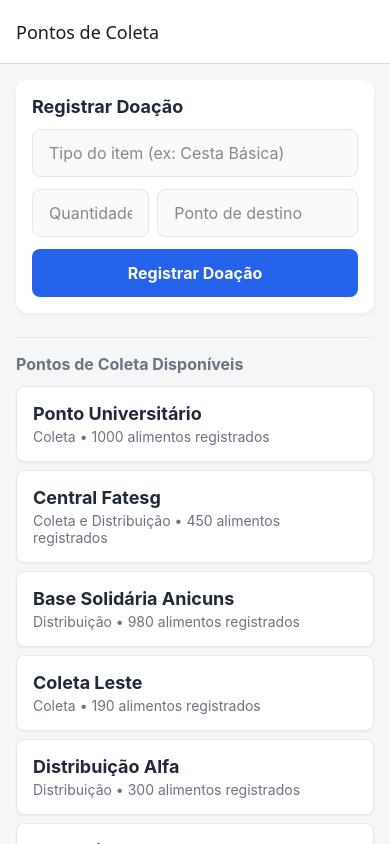
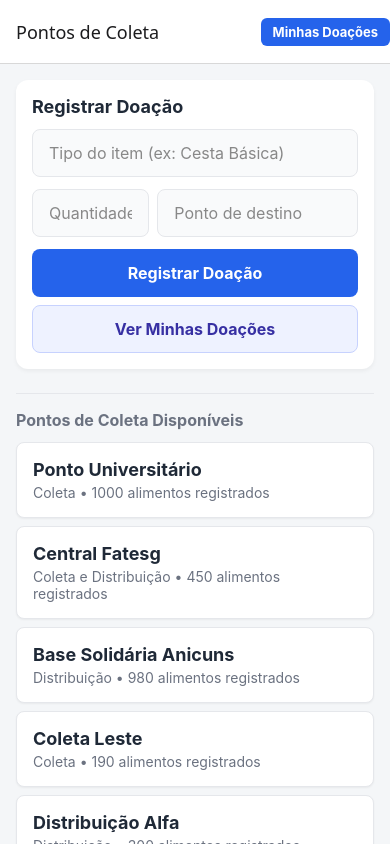
Before and after one commit to PablineSantos/instituto-mao-amiga, a React Native app: screen / in a window 390 px wide. Built offline with nearby package versions, Linux system fonts and the light colour scheme.

Commit message:
feat: add donation history screen with FlatList refs #09

```diff
--- a/App.tsx
+++ b/App.tsx
@@ -1,8 +1,10 @@
 import React, { useState, useEffect } from 'react';
+import { Text, TouchableOpacity } from 'react-native';
 import { NavigationContainer } from '@react-navigation/native';
 import { createNativeStackNavigator } from '@react-navigation/native-stack';
 import TelaListaPontos, { pontosMock, Ponto } from './TelaListaPontos';
 import TelaDetalhePontos from './TelaDetalhePonto';
+import TelaMinhasDoacoes from './TelaMinhasDoacoes';
 import { listarDoacoes } from './doacoesStorage';
 
 const Stack = createNativeStackNavigator();
@@ -52,7 +54,28 @@ export default function App() {
           contentStyle: { flex: 1, backgroundColor: '#F4F6F8' },
         }}
       >
-        <Stack.Screen name="Lista" options={{ title: 'Pontos de Coleta' }}>
+        <Stack.Screen
+          name="Lista"
+          options={({ navigation }: any) => ({
+            title: 'Pontos de Coleta',
+            headerRight: () => (
+              <TouchableOpacity
+                onPress={() => navigation.navigate('MinhasDoacoes')}
+                style={{
+                  paddingHorizontal: 12,
+                  paddingVertical: 6,
+                  backgroundColor: '#2563EB',
+                  borderRadius: 6,
+                }}
+                activeOpacity={0.8}
+              >
+                <Text style={{ color: '#FFFFFF', fontWeight: 'bold', fontSize: 13 }}>
+                  Minhas Doações
+                </Text>
+              </TouchableOpacity>
+            ),
+          })}
+        >
           {(props: any) => (
             <TelaListaPontos
               {...props}
@@ -64,6 +87,9 @@ export default function App() {
         <Stack.Screen name="Detalhe" options={{ title: 'Detalhes do Ponto' }}>
           {(props: any) => <TelaDetalhePontos {...props} pontos={pontos} />}
         </Stack.Screen>
+        <Stack.Screen name="MinhasDoacoes" options={{ title: 'Minhas doações' }}>
+          {(props: any) => <TelaMinhasDoacoes {...props} />}
+        </Stack.Screen>
       </Stack.Navigator>
     </NavigationContainer>
   );
--- a/TelaListaPontos.tsx
+++ b/TelaListaPontos.tsx
@@ -208,6 +208,14 @@ export default function TelaListaPontos({
           >
             <Text style={styles.textoBotao}>Registrar Doação</Text>
           </TouchableOpacity>
+
+          <TouchableOpacity
+            style={styles.botaoHistorico}
+            onPress={() => navigation.navigate('MinhasDoacoes')}
+            activeOpacity={0.8}
+          >
+            <Text style={styles.textoBotaoHistorico}>Ver Minhas Doações</Text>
+          </TouchableOpacity>
         </View>
       </KeyboardAvoidingView>
 
@@ -300,6 +308,20 @@ const styles = StyleSheet.create({
     width: '100%',
   },
   textoBotao: { color: '#FFF', fontSize: 16, fontWeight: 'bold' },
+  botaoHistorico: {
+    backgroundColor: '#EEF2FF',
+    minHeight: 48,
+    borderRadius: 8,
+    justifyContent: 'center',
+    alignItems: 'center',
+    paddingHorizontal: 16,
+    paddingVertical: 12,
+    marginTop: 8,
+    borderWidth: 1,
+    borderColor: '#C7D2FE',
+    width: '100%',
+  },
+  textoBotaoHistorico: { color: '#3730A3', fontSize: 16, fontWeight: 'bold' },
   divider: { height: 1, backgroundColor: '#E5E7EB', marginVertical: 16 },
   listaTitle: { fontSize: 16, fontWeight: 'bold', color: '#6B7280', marginBottom: 12 },
   item: {
--- /dev/null
+++ b/TelaMinhasDoacoes.tsx
@@ -0,0 +1,179 @@
+import React, { useState, useCallback } from 'react';
+import {
+  View,
+  Text,
+  FlatList,
+  StyleSheet,
+  TouchableOpacity,
+  ActivityIndicator,
+} from 'react-native';
+import { useFocusEffect } from '@react-navigation/native';
+import { listarDoacoes, Doacao } from './doacoesStorage';
+
+export interface ItemDoacaoProps {
+  doacao: Doacao;
+}
+
+export const ItemDoacao = React.memo(function ItemDoacao({ doacao }: ItemDoacaoProps) {
+  const dataFormatada = doacao.criadoEm
+    ? new Date(doacao.criadoEm).toLocaleString('pt-BR')
+    : 'Data não informada';
+
+  return (
+    <View style={styles.card}>
+      <Text style={styles.cardTitulo}>{doacao.tipoItem || 'Doação'}</Text>
+      <View style={styles.infoRow}>
+        <Text style={styles.cardLabel}>Quantidade: </Text>
+        <Text style={styles.cardValor}>{doacao.quantidade ?? '-'}</Text>
+      </View>
+      <View style={styles.infoRow}>
+        <Text style={styles.cardLabel}>Destino: </Text>
+        <Text style={styles.cardValor}>{doacao.pontoDestino || 'Não especificado'}</Text>
+      </View>
+      <View style={styles.infoRow}>
+        <Text style={styles.cardLabel}>Data: </Text>
+        <Text style={styles.cardValor}>{dataFormatada}</Text>
+      </View>
+    </View>
+  );
+});
+
+export default function TelaMinhasDoacoes({ navigation }: any) {
+  const [doacoes, setDoacoes] = useState<Doacao[]>([]);
+  const [carregando, setCarregando] = useState(true);
+
+  const carregarHistorico = useCallback(async () => {
+    try {
+      setCarregando(true);
+      const lista = await listarDoacoes();
+      setDoacoes(lista);
+    } catch (error) {
+      console.error('Erro ao carregar histórico de doações:', error);
+    } finally {
+      setCarregando(false);
+    }
+  }, []);
+
+  useFocusEffect(
+    useCallback(() => {
+      carregarHistorico();
+    }, [carregarHistorico])
+  );
+
+  return (
+    <View style={styles.container}>
+      {carregando ? (
+        <View style={styles.loadingContainer}>
+          <ActivityIndicator size="large" color="#2563EB" />
+        </View>
+      ) : (
+        <FlatList
+          data={doacoes}
+          keyExtractor={(item) => String(item.id)}
+          renderItem={({ item }) => <ItemDoacao doacao={item} />}
+          contentContainerStyle={[
+            styles.listContent,
+            doacoes.length === 0 && styles.listContentEmpty,
+          ]}
+          ListEmptyComponent={
+            <View style={styles.emptyContainer}>
+              <Text style={styles.emptyTitle}>Nenhuma doação registrada</Text>
+              <Text style={styles.emptySubtitle}>
+                Você ainda não possui histórico de doações salvas no aparelho.
+              </Text>
+              <TouchableOpacity
+                style={styles.emptyButton}
+                onPress={() => navigation.navigate('Lista')}
+                activeOpacity={0.8}
+              >
+                <Text style={styles.emptyButtonText}>Registrar Doação</Text>
+              </TouchableOpacity>
+            </View>
+          }
+        />
+      )}
+    </View>
+  );
+}
+
+const styles = StyleSheet.create({
+  container: {
+    flex: 1,
+    backgroundColor: '#F4F6F8',
+  },
+  loadingContainer: {
+    flex: 1,
+    justifyContent: 'center',
+    alignItems: 'center',
+  },
+  listContent: {
+    padding: 16,
+    paddingBottom: 32,
+  },
+  listContentEmpty: {
+    flexGrow: 1,
+    justifyContent: 'center',
+  },
+  card: {
+    backgroundColor: '#FFFFFF',
+    padding: 16,
+    borderRadius: 8,
+    borderWidth: 1,
+    borderColor: '#E5E7EB',
+    marginBottom: 12,
+    shadowColor: '#000',
+    shadowOffset: { width: 0, height: 1 },
+    shadowOpacity: 0.05,
+    shadowRadius: 2,
+    elevation: 1,
+  },
+  cardTitulo: {
+    fontSize: 18,
+    fontWeight: 'bold',
+    color: '#1F2937',
+    marginBottom: 8,
+  },
+  infoRow: {
+    flexDirection: 'row',
+    marginBottom: 4,
+  },
+  cardLabel: {
+    fontSize: 14,
+    color: '#6B7280',
+    fontWeight: '600',
+  },
+  cardValor: {
+    fontSize: 14,
+    color: '#1F2937',
+    flexShrink: 1,
+  },
+  emptyContainer: {
+    alignItems: 'center',
+    justifyContent: 'center',
+    padding: 24,
+  },
+  emptyTitle: {
+    fontSize: 18,
+    fontWeight: 'bold',
+    color: '#1F2937',
+    marginBottom: 8,
+    textAlign: 'center',
+  },
+  emptySubtitle: {
+    fontSize: 14,
+    color: '#6B7280',
+    textAlign: 'center',
+    marginBottom: 20,
+  },
+  emptyButton: {
+    backgroundColor: '#2563EB',
+    paddingHorizontal: 20,
+    paddingVertical: 12,
+    borderRadius: 8,
+  },
+  emptyButtonText: {
+    color: '#FFFFFF',
+    fontWeight: 'bold',
+    fontSize: 15,
+  },
+});
--- a/doacoesStorage.ts
+++ b/doacoesStorage.ts
@@ -0,0 +1,88 @@
+import AsyncStorage from '@react-native-async-storage/async-storage';
+
+export const STORAGE_KEY = '@instituto_mao_amiga:doacoes';
+
+export interface Doacao {
+  id: string;
+  tipoItem?: string;
+  quantidade?: number;
+  pontoDestino?: string;
+  pontoId?: number;
+  criadoEm: string;
+  [key: string]: any;
+}
+
+export type NovaDoacao = Partial<Doacao> & Record<string, any>;
+
+let lastTimestamp = 0;
+
+function gerarIdUnico(): string {
+  let now = Date.now();
+  if (now <= lastTimestamp) {
+    now = lastTimestamp + 1;
+  }
+  lastTimestamp = now;
+  return String(now);
+}
+
+/**
+ * Returns all saved donations from AsyncStorage.
+ * Always returns an array, even if empty or if an error occurs.
+ */
+export async function listarDoacoes(): Promise<Doacao[]> {
+  try {
+    const json = await AsyncStorage.getItem(STORAGE_KEY);
+    if (!json) {
+      return [];
+    }
+    const parsed = JSON.parse(json);
+    return Array.isArray(parsed) ? parsed : [parsed];
+  } catch (error) {
+    console.error('Erro ao listar doações do AsyncStorage:', error);
+    return [];
+  }
+}
+
+/**
+ * Saves a new donation to AsyncStorage.
+ * Appends the new donation to the existing array.
+ * Ensures the donation has a unique `id` and `criadoEm` (timestamp).
+ */
+export async function salvarDoacao(doacao: NovaDoacao = {}): Promise<Doacao> {
+  try {
+    const doacoesExistentes = await listarDoacoes();
+
+    const novaDoacao: Doacao = {
+      ...doacao,
+      id: doacao.id ? String(doacao.id) : gerarIdUnico(),
+      criadoEm: doacao.criadoEm || new Date().toISOString(),
+    };
+
+    const listaAtualizada = [...doacoesExistentes, novaDoacao];
+    await AsyncStorage.setItem(STORAGE_KEY, JSON.stringify(listaAtualizada));
+
+    return novaDoacao;
+  } catch (error) {
+    console.error('Erro ao salvar doação no AsyncStorage:', error);
+    throw error;
+  }
+}
+
+/**
+ * Clears all donations from AsyncStorage (useful for tests or resets).
+ */
+export async function limparDoacoes(): Promise<void> {
+  try {
+    await AsyncStorage.removeItem(STORAGE_KEY);
+  } catch (error) {
+    console.error('Erro ao limpar doações do AsyncStorage:', error);
+    throw error;
+  }
+}
+
+export default {
+  STORAGE_KEY,
+  listarDoacoes,
+  salvarDoacao,
+  limparDoacoes,
+};
```
